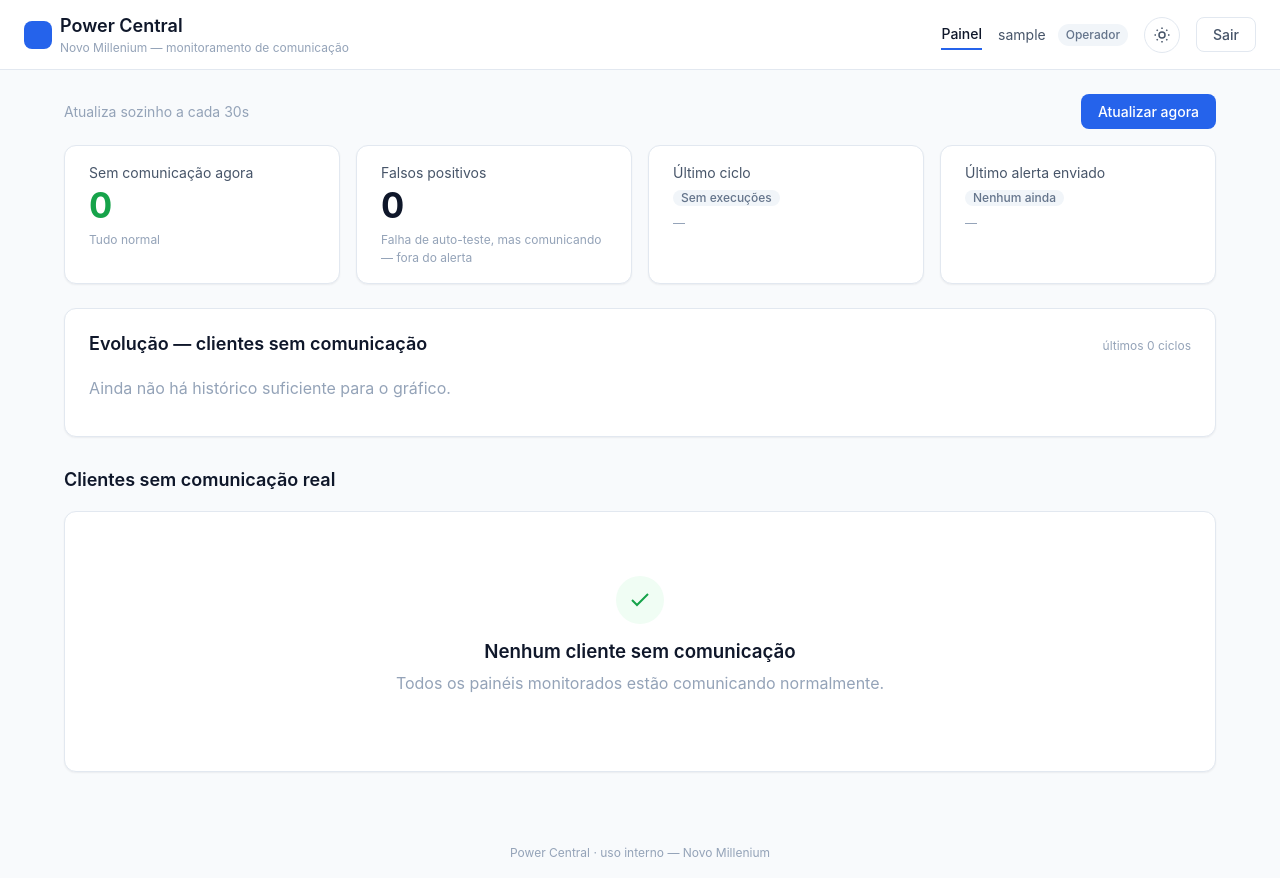
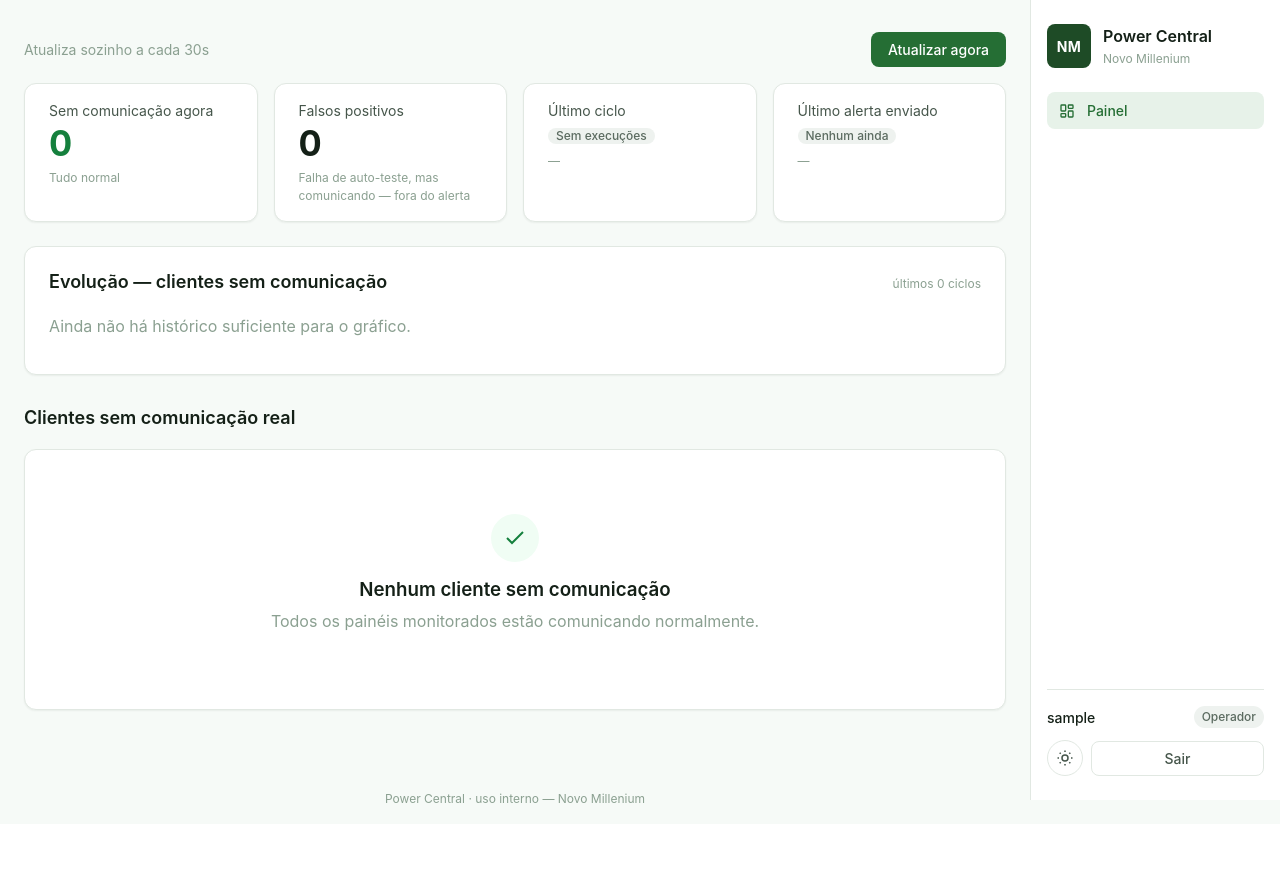
Before and after one commit to mnaame/Projeto_Power_Central, a Flask app: page / in a window 1280 px wide. After the commit the page ends 803 px from the top, so only its background shows below. Run offline with Flask 3, Linux system fonts and the light colour scheme; the visitor is signed in with stand-in values (Sample User, id 1); data that the repository does not hold is empty.

Commit message:
feat(ui): identidade verde Novo Millenium, sidebar à direita e logo da empresa
- tokens.css: paleta migrada do azul para o verde institucional da logo
  (~#1e4b26) — accent claro/escuro, fundo escuro com temperatura verde,
  neutros levemente esverdeados, novo token --color-accent-soft para o
  estado ativo da navegação; status critical/warning preservados
- Layout: navegação sai do topo e vira sidebar fixa à direita (marca no
  topo, links com ícone + texto, usuário/tema/sair no rodapé); em telas
  estreitas colapsa para barra superior
- Logo: app/web/static/img/logo.png é detectada automaticamente a cada
  request (sem reiniciar) e exibida na sidebar e no login; fallback é um
  monograma "NM" no verde da marca enquanto o arquivo não existir
- favicon no verde institucional; checkboxes com accent-color da marca
- Validado com screenshots (claro/escuro, dashboard/config/login);
  124 testes seguem verdes

```diff
--- a/app/__init__.py
+++ b/app/__init__.py
@@ -40,10 +40,11 @@ def create_app(config_name: str | None = None) -> Flask:
 
     register_cli(app)
 
-    from app.web import register_blueprints
+    from app.web import register_blueprints, register_context
     from app.web.filters import registrar_filtros
 
     register_blueprints(app)
+    register_context(app)
     registrar_filtros(app)
 
     @app.errorhandler(401)
--- a/app/web/static/css/app.css
+++ b/app/web/static/css/app.css
@@ -45,81 +45,18 @@ img, svg {
   max-width: 100%;
 }
 
-/* ---------- Layout ---------- */
+/* ---------- Layout (conteúdo + sidebar à direita) ---------- */
 
 .app-shell {
   display: flex;
-  flex-direction: column;
   min-height: 100vh;
 }
 
-.app-header {
+.app-content {
+  flex: 1;
+  min-width: 0;
   display: flex;
-  align-items: center;
-  justify-content: space-between;
-  gap: var(--space-4);
-  padding: var(--space-3) var(--space-5);
-  background: var(--color-surface);
-  border-bottom: 1px solid var(--color-border);
-  position: sticky;
-  top: 0;
-  z-index: 10;
-}
-
-.app-brand {
-  display: flex;
-  align-items: center;
-  gap: var(--space-2);
-  font-weight: var(--font-weight-semibold);
-  font-size: var(--font-size-lg);
-  color: var(--color-text-primary);
-  text-decoration: none;
-}
-
-.app-brand .app-brand-mark {
-  width: 28px;
-  height: 28px;
-  border-radius: var(--radius-md);
-  background: var(--color-accent);
-}
-
-.app-brand .app-brand-sub {
-  font-size: var(--font-size-xs);
-  font-weight: var(--font-weight-regular);
-  color: var(--color-text-muted);
-  display: block;
-}
-
-.app-nav {
-  display: flex;
-  align-items: center;
-  gap: var(--space-4);
-}
-
-.app-nav-link {
-  font-size: var(--font-size-sm);
-  font-weight: var(--font-weight-medium);
-  color: var(--color-text-secondary);
-  text-decoration: none;
-  padding: var(--space-1) 0;
-  border-bottom: 2px solid transparent;
-}
-
-.app-nav-link:hover {
-  color: var(--color-text-primary);
-}
-
-.app-nav-link.is-active {
-  color: var(--color-text-primary);
-  border-bottom-color: var(--color-accent);
-}
-
-.app-nav-user {
-  display: flex;
-  align-items: center;
-  gap: var(--space-3);
-  font-size: var(--font-size-sm);
-  color: var(--color-text-secondary);
+  flex-direction: column;
 }
 
 .app-main {
@@ -127,7 +64,7 @@ img, svg {
   width: 100%;
   max-width: 1200px;
   margin: 0 auto;
-  padding: var(--space-5);
+  padding: var(--space-6) var(--space-5);
 }
 
 .app-footer {
@@ -137,9 +74,173 @@ img, svg {
   color: var(--color-text-muted);
 }
 
-@media (max-width: 720px) {
-  .app-header { padding: var(--space-3); flex-wrap: wrap; }
-  .app-main { padding: var(--space-3); }
+/* ---------- Sidebar (direita) ---------- */
+
+.app-sidebar {
+  width: 250px;
+  flex-shrink: 0;
+  position: sticky;
+  top: 0;
+  height: 100vh;
+  display: flex;
+  flex-direction: column;
+  gap: var(--space-5);
+  padding: var(--space-5) var(--space-4);
+  background: var(--color-surface);
+  border-left: 1px solid var(--color-border);
+}
+
+.sidebar-brand {
+  display: flex;
+  align-items: center;
+  gap: var(--space-3);
+  color: var(--color-text-primary);
+  text-decoration: none;
+}
+
+.sidebar-logo {
+  width: 44px;
+  height: 44px;
+  border-radius: var(--radius-md);
+  object-fit: cover;
+  flex-shrink: 0;
+}
+
+.sidebar-logo-mark {
+  display: inline-flex;
+  align-items: center;
+  justify-content: center;
+  background: var(--color-brand);
+  color: #ffffff;
+  font-weight: var(--font-weight-bold);
+  font-size: var(--font-size-sm);
+  letter-spacing: 0.03em;
+}
+
+.sidebar-brand-name {
+  font-weight: var(--font-weight-semibold);
+  font-size: var(--font-size-md);
+  line-height: var(--line-height-tight);
+}
+
+.sidebar-brand-sub {
+  display: block;
+  font-size: var(--font-size-xs);
+  font-weight: var(--font-weight-regular);
+  color: var(--color-text-muted);
+  margin-top: 2px;
+}
+
+.sidebar-nav {
+  display: flex;
+  flex-direction: column;
+  gap: var(--space-1);
+}
+
+.sidebar-link {
+  display: flex;
+  align-items: center;
+  gap: var(--space-3);
+  padding: var(--space-2) var(--space-3);
+  border-radius: var(--radius-md);
+  font-size: var(--font-size-sm);
+  font-weight: var(--font-weight-medium);
+  color: var(--color-text-secondary);
+  text-decoration: none;
+  transition: background-color var(--transition-fast), color var(--transition-fast);
+}
+
+.sidebar-link svg {
+  flex-shrink: 0;
+  opacity: 0.75;
+}
+
+.sidebar-link:hover {
+  background: var(--color-status-neutral-bg);
+  color: var(--color-text-primary);
+}
+
+.sidebar-link.is-active {
+  background: var(--color-accent-soft);
+  color: var(--color-accent);
+}
+
+.sidebar-link.is-active svg {
+  opacity: 1;
+}
+
+.sidebar-footer {
+  margin-top: auto;
+  display: flex;
+  flex-direction: column;
+  gap: var(--space-3);
+  padding-top: var(--space-4);
+  border-top: 1px solid var(--color-border);
+}
+
+.sidebar-user {
+  display: flex;
+  align-items: center;
+  justify-content: space-between;
+  gap: var(--space-2);
+  font-size: var(--font-size-sm);
+  color: var(--color-text-secondary);
+  min-width: 0;
+}
+
+.sidebar-user-name {
+  font-weight: var(--font-weight-medium);
+  color: var(--color-text-primary);
+  overflow: hidden;
+  text-overflow: ellipsis;
+  white-space: nowrap;
+}
+
+.sidebar-actions {
+  display: flex;
+  align-items: center;
+  gap: var(--space-2);
+}
+
+.sidebar-actions form {
+  flex: 1;
+}
+
+.sidebar-actions .btn {
+  width: 100%;
+}
+
+/* Telas estreitas: a sidebar vira barra superior */
+@media (max-width: 900px) {
+  .app-shell {
+    flex-direction: column-reverse;
+  }
+
+  .app-sidebar {
+    position: static;
+    width: 100%;
+    height: auto;
+    flex-direction: row;
+    align-items: center;
+    flex-wrap: wrap;
+    gap: var(--space-3);
+    padding: var(--space-3) var(--space-4);
+    border-left: none;
+    border-bottom: 1px solid var(--color-border);
+  }
+
+  .sidebar-brand-sub { display: none; }
+  .sidebar-nav { flex-direction: row; flex-wrap: wrap; }
+  .sidebar-footer {
+    margin-top: 0;
+    margin-left: auto;
+    flex-direction: row;
+    align-items: center;
+    border-top: none;
+    padding-top: 0;
+  }
+  .sidebar-user { display: none; }
+  .app-main { padding: var(--space-4) var(--space-3); }
 }
 
 /* ---------- Botões ---------- */
@@ -324,6 +425,7 @@ td.is-numeric, th.is-numeric {
 
 .field input[type="checkbox"] {
   width: auto;
+  accent-color: var(--color-accent);
 }
 
 .field input:focus-visible,
--- a/app/web/static/css/tokens.css
+++ b/app/web/static/css/tokens.css
@@ -3,6 +3,11 @@
  * Fundação do design system (RF 7.1). Componentes (cards, chips, tabelas,
  * botões) são construídos em cima destes tokens nas fases seguintes —
  * nenhum valor de cor/espaçamento/raio deve ser hardcoded fora daqui.
+ *
+ * Identidade: verde institucional Novo Millenium (referência: fundo da
+ * logo, ~#1e4b26). O verde de marca (accent) e o verde de status "ok"
+ * são propositalmente próximos, mas status nunca aparece sem rótulo de
+ * texto — cor não carrega significado sozinha.
  */
 
 :root {
@@ -42,95 +47,108 @@
   --radius-full: 999px;
 
   /* Sombras */
-  --shadow-sm: 0 1px 2px rgba(15, 23, 42, 0.06);
-  --shadow-md: 0 4px 12px rgba(15, 23, 42, 0.08);
-  --shadow-lg: 0 12px 32px rgba(15, 23, 42, 0.12);
+  --shadow-sm: 0 1px 2px rgba(16, 27, 18, 0.06);
+  --shadow-md: 0 4px 12px rgba(16, 27, 18, 0.08);
+  --shadow-lg: 0 12px 32px rgba(16, 27, 18, 0.12);
 
   /* Transições (micro-interações discretas) */
   --transition-fast: 150ms ease;
   --transition-base: 200ms ease;
   --transition-slow: 250ms ease;
 
+  /* Verde institucional (fundo da logo) — usado no monograma/marca */
+  --color-brand: #1e4b26;
+
   /* Cores de status — significado fixo, nunca reaproveitadas como decoração.
-     Paleta segura para daltonismo: diferenciadas também por forma/ícone/texto,
-     não só por matiz. */
+     Sempre acompanhadas de texto/rótulo (seguro para daltonismo). */
   --color-status-critical: #dc2626;
   --color-status-critical-bg: #fef2f2;
-  --color-status-warning: #d97706;
+  --color-status-warning: #b45309;
   --color-status-warning-bg: #fffbeb;
-  --color-status-ok: #16a34a;
+  --color-status-ok: #15803d;
   --color-status-ok-bg: #f0fdf4;
-  --color-status-neutral: #64748b;
-  --color-status-neutral-bg: #f1f5f9;
+  --color-status-neutral: #5b6b60;
+  --color-status-neutral-bg: #eef2ef;
 }
 
-/* Tema claro (padrão) */
+/* Tema claro (padrão) — neutros com leve temperatura verde */
 :root,
 :root[data-theme="light"] {
-  --color-bg: #f8fafc;
+  --color-bg: #f6faf7;
   --color-surface: #ffffff;
   --color-surface-raised: #ffffff;
-  --color-border: #e2e8f0;
-  --color-border-strong: #cbd5e1;
+  --color-border: #e1e8e2;
+  --color-border-strong: #c7d3c9;
 
-  --color-text-primary: #0f172a;
-  --color-text-secondary: #475569;
-  --color-text-muted: #94a3b8;
+  --color-text-primary: #142017;
+  --color-text-secondary: #46564b;
+  --color-text-muted: #8ba091;
 
-  --color-accent: #2563eb;
-  --color-accent-hover: #1d4ed8;
+  --color-accent: #256e34;
+  --color-accent-hover: #1b5527;
+  --color-accent-soft: #e7f2e9;
   --color-accent-text: #ffffff;
 
-  --color-focus-ring: #2563eb;
+  --color-focus-ring: #256e34;
 }
 
 /* Tema escuro — cuidado igual ao claro (uso principal é noturno) */
 @media (prefers-color-scheme: dark) {
   :root:not([data-theme="light"]) {
-    --color-bg: #0b1220;
-    --color-surface: #111827;
-    --color-surface-raised: #161f2e;
-    --color-border: #1f2937;
-    --color-border-strong: #334155;
+    --color-bg: #0b120d;
+    --color-surface: #101a13;
+    --color-surface-raised: #16221a;
+    --color-border: #1e2c22;
+    --color-border-strong: #31473a;
 
-    --color-text-primary: #f1f5f9;
-    --color-text-secondary: #cbd5e1;
-    --color-text-muted: #64748b;
+    --color-text-primary: #edf3ee;
+    --color-text-secondary: #c2d0c5;
+    --color-text-muted: #677c6d;
 
-    --color-accent: #3b82f6;
-    --color-accent-hover: #60a5fa;
-    --color-accent-text: #0b1220;
+    --color-accent: #5db96f;
+    --color-accent-hover: #79ca88;
+    --color-accent-soft: #16301e;
+    --color-accent-text: #0b120d;
 
-    --color-focus-ring: #60a5fa;
+    --color-focus-ring: #5db96f;
 
-    --color-status-critical-bg: #2a1010;
-    --color-status-warning-bg: #2a2010;
-    --color-status-ok-bg: #0f2318;
-    --color-status-neutral-bg: #1a2332;
+    --color-status-critical: #f87171;
+    --color-status-critical-bg: #2a1212;
+    --color-status-warning: #fbbf24;
+    --color-status-warning-bg: #2a2210;
+    --color-status-ok: #4ade80;
+    --color-status-ok-bg: #10271a;
+    --color-status-neutral: #94a89a;
+    --color-status-neutral-bg: #18251c;
   }
 }
 
 :root[data-theme="dark"] {
-  --color-bg: #0b1220;
-  --color-surface: #111827;
-  --color-surface-raised: #161f2e;
-  --color-border: #1f2937;
-  --color-border-strong: #334155;
+  --color-bg: #0b120d;
+  --color-surface: #101a13;
+  --color-surface-raised: #16221a;
+  --color-border: #1e2c22;
+  --color-border-strong: #31473a;
 
-  --color-text-primary: #f1f5f9;
-  --color-text-secondary: #cbd5e1;
-  --color-text-muted: #64748b;
+  --color-text-primary: #edf3ee;
+  --color-text-secondary: #c2d0c5;
+  --color-text-muted: #677c6d;
 
-  --color-accent: #3b82f6;
-  --color-accent-hover: #60a5fa;
-  --color-accent-text: #0b1220;
+  --color-accent: #5db96f;
+  --color-accent-hover: #79ca88;
+  --color-accent-soft: #16301e;
+  --color-accent-text: #0b120d;
 
-  --color-focus-ring: #60a5fa;
+  --color-focus-ring: #5db96f;
 
-  --color-status-critical-bg: #2a1010;
-  --color-status-warning-bg: #2a2010;
-  --color-status-ok-bg: #0f2318;
-  --color-status-neutral-bg: #1a2332;
+  --color-status-critical: #f87171;
+  --color-status-critical-bg: #2a1212;
+  --color-status-warning: #fbbf24;
+  --color-status-warning-bg: #2a2210;
+  --color-status-ok: #4ade80;
+  --color-status-ok-bg: #10271a;
+  --color-status-neutral: #94a89a;
+  --color-status-neutral-bg: #18251c;
 }
 
 /* Utilitário para números em tabelas/contadores (RF 7.1) */
--- a/app/web/templates/base.html
+++ b/app/web/templates/base.html
@@ -12,41 +12,7 @@
 </head>
 <body>
   <div class="app-shell">
-    <header class="app-header">
-      <a class="app-brand" href="{{ url_for('dashboard.index') }}">
-        <span class="app-brand-mark" aria-hidden="true"></span>
-        <span>
-          Power Central
-          <span class="app-brand-sub">Novo Millenium — monitoramento de comunicação</span>
-        </span>
-      </a>
-
-      {% if current_user.is_authenticated %}
-      <nav class="app-nav" aria-label="Navegação principal">
-        <a class="app-nav-link {{ 'is-active' if request.endpoint == 'dashboard.index' }}" href="{{ url_for('dashboard.index') }}">Painel</a>
-        {% if current_user.is_admin %}
-        <a class="app-nav-link {{ 'is-active' if request.endpoint == 'admin.usuarios' }}" href="{{ url_for('admin.usuarios') }}">Usuários</a>
-        <a class="app-nav-link {{ 'is-active' if request.endpoint in ('admin.configuracoes', 'admin.salvar_configuracoes') }}" href="{{ url_for('admin.configuracoes') }}">Configurações</a>
-        <a class="app-nav-link {{ 'is-active' if request.endpoint == 'admin.auditoria' }}" href="{{ url_for('admin.auditoria') }}">Auditoria</a>
-        {% endif %}
-        <span class="app-nav-user">
-          {{ current_user.username }}
-          <span class="chip chip-neutral">{{ 'Administrador' if current_user.is_admin else 'Operador' }}</span>
-        </span>
-        <button type="button" class="theme-toggle" data-theme-toggle aria-label="Alternar tema claro/escuro" title="Alternar tema">
-          <svg width="18" height="18" viewBox="0 0 24 24" fill="none" stroke="currentColor" stroke-width="2" aria-hidden="true">
-            <circle cx="12" cy="12" r="4"></circle>
-            <path d="M12 2v2M12 20v2M4.9 4.9l1.4 1.4M17.7 17.7l1.4 1.4M2 12h2M20 12h2M4.9 19.1l1.4-1.4M17.7 6.3l1.4-1.4"></path>
-          </svg>
-        </button>
-        <form method="post" action="{{ url_for('auth.logout') }}">
-          <input type="hidden" name="csrf_token" value="{{ csrf_token() }}">
-          <button type="submit" class="btn btn-ghost">Sair</button>
-        </form>
-      </nav>
-      {% endif %}
-    </header>
-
+    <div class="app-content">
       <main class="app-main">
         {% with mensagens = get_flashed_messages(with_categories=true) %}
           {% if mensagens %}
@@ -63,5 +29,73 @@
         Power Central · uso interno — Novo Millenium
       </footer>
     </div>
+
+    {% if current_user.is_authenticated %}
+    <aside class="app-sidebar">
+      <a class="sidebar-brand" href="{{ url_for('dashboard.index') }}">
+        {% if logo_disponivel %}
+          <img class="sidebar-logo" src="{{ url_for('static', filename='img/logo.png') }}" alt="Logo Novo Millenium">
+        {% else %}
+          <span class="sidebar-logo sidebar-logo-mark" aria-hidden="true">NM</span>
+        {% endif %}
+        <span>
+          <span class="sidebar-brand-name">Power Central</span>
+          <span class="sidebar-brand-sub">Novo Millenium</span>
+        </span>
+      </a>
+
+      <nav class="sidebar-nav" aria-label="Navegação principal">
+        <a class="sidebar-link {{ 'is-active' if request.endpoint == 'dashboard.index' }}" href="{{ url_for('dashboard.index') }}">
+          <svg width="16" height="16" viewBox="0 0 24 24" fill="none" stroke="currentColor" stroke-width="2" aria-hidden="true">
+            <rect x="3" y="3" width="7" height="9" rx="1"></rect><rect x="14" y="3" width="7" height="5" rx="1"></rect>
+            <rect x="14" y="12" width="7" height="9" rx="1"></rect><rect x="3" y="16" width="7" height="5" rx="1"></rect>
+          </svg>
+          Painel
+        </a>
+        {% if current_user.is_admin %}
+        <a class="sidebar-link {{ 'is-active' if request.endpoint == 'admin.usuarios' }}" href="{{ url_for('admin.usuarios') }}">
+          <svg width="16" height="16" viewBox="0 0 24 24" fill="none" stroke="currentColor" stroke-width="2" aria-hidden="true">
+            <circle cx="9" cy="7" r="4"></circle><path d="M2 21v-2a5 5 0 0 1 5-5h4a5 5 0 0 1 5 5v2"></path>
+            <path d="M17.5 3.3a4 4 0 0 1 0 7.4M22 21v-2a5 5 0 0 0-3-4.6"></path>
+          </svg>
+          Usuários
+        </a>
+        <a class="sidebar-link {{ 'is-active' if request.endpoint in ('admin.configuracoes', 'admin.salvar_configuracoes') }}" href="{{ url_for('admin.configuracoes') }}">
+          <svg width="16" height="16" viewBox="0 0 24 24" fill="none" stroke="currentColor" stroke-width="2" aria-hidden="true">
+            <circle cx="12" cy="12" r="3"></circle>
+            <path d="M19.4 15a1.7 1.7 0 0 0 .34 1.87l.06.06a2 2 0 1 1-2.83 2.83l-.06-.06a1.7 1.7 0 0 0-1.87-.34 1.7 1.7 0 0 0-1.03 1.56V21a2 2 0 1 1-4 0v-.09a1.7 1.7 0 0 0-1.11-1.56 1.7 1.7 0 0 0-1.87.34l-.06.06a2 2 0 1 1-2.83-2.83l.06-.06a1.7 1.7 0 0 0 .34-1.87 1.7 1.7 0 0 0-1.56-1.03H3a2 2 0 1 1 0-4h.09A1.7 1.7 0 0 0 4.65 8.85a1.7 1.7 0 0 0-.34-1.87l-.06-.06a2 2 0 1 1 2.83-2.83l.06.06a1.7 1.7 0 0 0 1.87.34h.01A1.7 1.7 0 0 0 10.05 3V3a2 2 0 1 1 4 0v.09a1.7 1.7 0 0 0 1.03 1.56 1.7 1.7 0 0 0 1.87-.34l.06-.06a2 2 0 1 1 2.83 2.83l-.06.06a1.7 1.7 0 0 0-.34 1.87v.01c.26.63.87 1.03 1.56 1.03H21a2 2 0 1 1 0 4h-.09a1.7 1.7 0 0 0-1.51 1.05z"></path>
+          </svg>
+          Configurações
+        </a>
+        <a class="sidebar-link {{ 'is-active' if request.endpoint == 'admin.auditoria' }}" href="{{ url_for('admin.auditoria') }}">
+          <svg width="16" height="16" viewBox="0 0 24 24" fill="none" stroke="currentColor" stroke-width="2" aria-hidden="true">
+            <path d="M8 6h13M8 12h13M8 18h13"></path><path d="M3 6h.01M3 12h.01M3 18h.01"></path>
+          </svg>
+          Auditoria
+        </a>
+        {% endif %}
+      </nav>
+
+      <div class="sidebar-footer">
+        <div class="sidebar-user">
+          <span class="sidebar-user-name">{{ current_user.username }}</span>
+          <span class="chip chip-neutral">{{ 'Admin' if current_user.is_admin else 'Operador' }}</span>
+        </div>
+        <div class="sidebar-actions">
+          <button type="button" class="theme-toggle" data-theme-toggle aria-label="Alternar tema claro/escuro" title="Alternar tema">
+            <svg width="18" height="18" viewBox="0 0 24 24" fill="none" stroke="currentColor" stroke-width="2" aria-hidden="true">
+              <circle cx="12" cy="12" r="4"></circle>
+              <path d="M12 2v2M12 20v2M4.9 4.9l1.4 1.4M17.7 17.7l1.4 1.4M2 12h2M20 12h2M4.9 19.1l1.4-1.4M17.7 6.3l1.4-1.4"></path>
+            </svg>
+          </button>
+          <form method="post" action="{{ url_for('auth.logout') }}">
+            <input type="hidden" name="csrf_token" value="{{ csrf_token() }}">
+            <button type="submit" class="btn btn-ghost">Sair</button>
+          </form>
+        </div>
+      </div>
+    </aside>
+    {% endif %}
+  </div>
 </body>
 </html>
```
Also changed, not shown: app/web/__init__.py (+12 -0 lines), app/web/templates/auth/login.html (+11 -0 lines), app/web/static/img/favicon.svg. Lines whose indentation alone changed are shown as unchanged.
